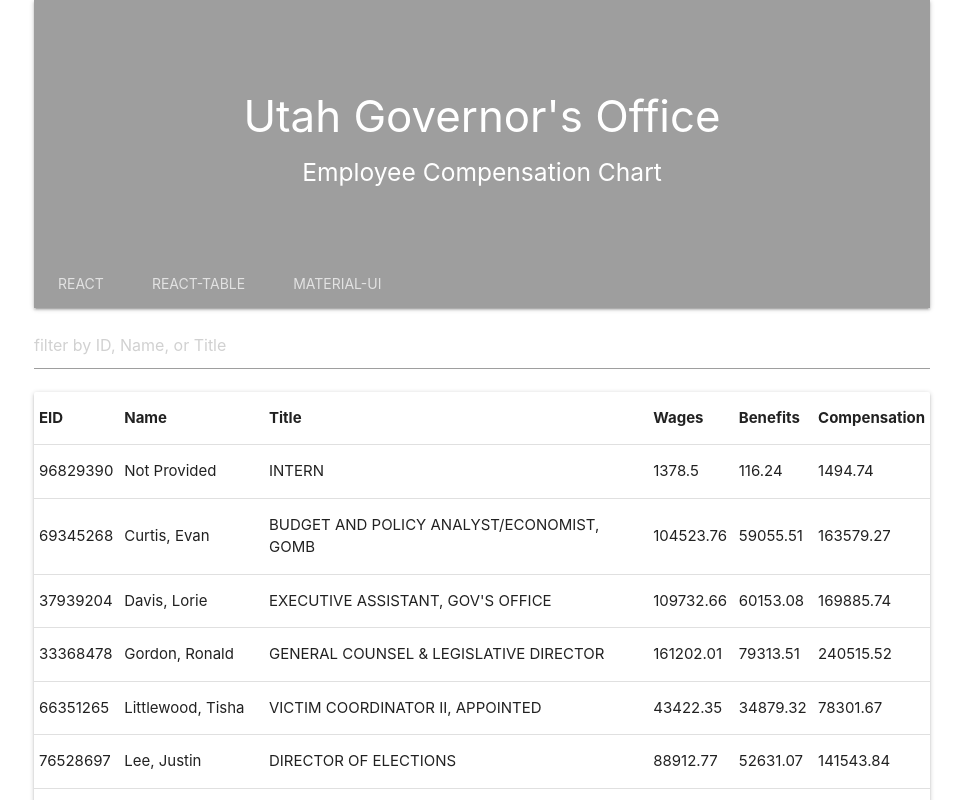
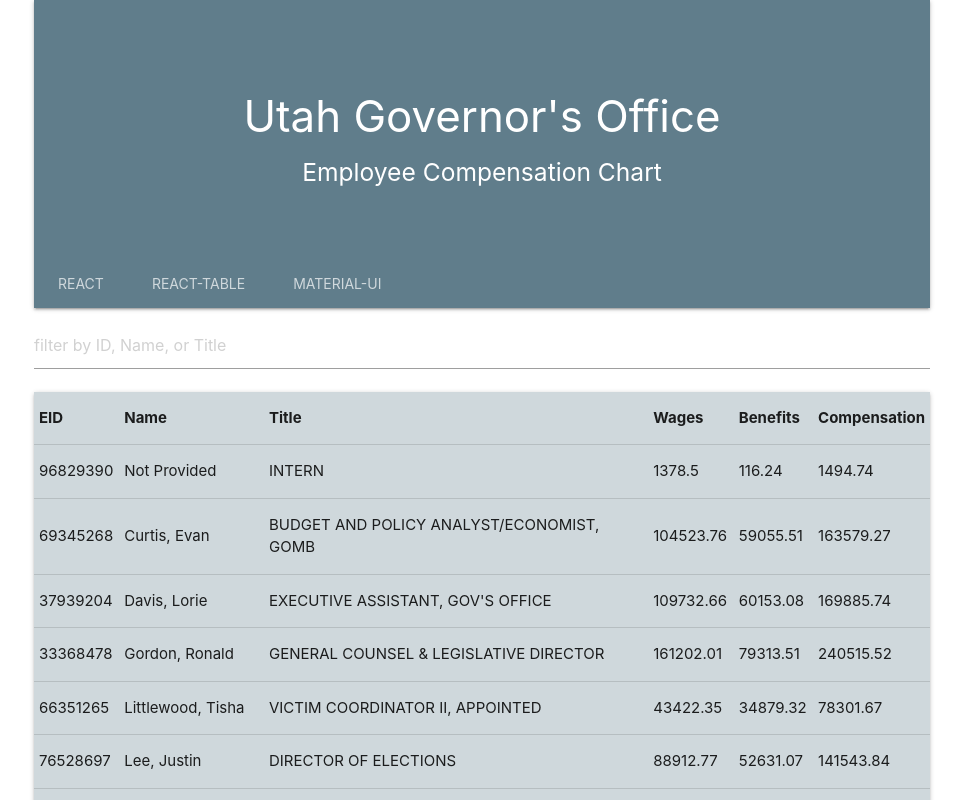
Before and after one commit to DanDukes/GovOfficeEmployees, a React (Create React App) app: page / in a window 1280 px wide. Shown: the top 800 px of the page, without its empty margins (158-1121 px from the left). Built offline with nearby package versions, Linux system fonts and the light colour scheme.

Commit message:
style changes

```diff
--- a/src/components/Navbar.js
+++ b/src/components/Navbar.js
@@ -2,7 +2,7 @@ import React from 'react'
 
 export default function Navbar(props) {
     return (
-  <nav className="nav-extended grey">
+  <nav className="nav-extended blue-grey">
   <br/>
     <div className="nav-wrapper center-align">
       <h3 className="center-align">Utah Governor's Office</h3>
--- a/src/components/Table.js
+++ b/src/components/Table.js
@@ -3,7 +3,7 @@ import React from 'react'
 export default function Table(props) {
     return (
         <div className="card">
-        <table id="EmployeeTable">
+        <table id="EmployeeTable" className="highlight blue-grey lighten-4">
           <thead>
             <tr>
               {/* clickable table columns to sort by ascending or descending order */}
```
